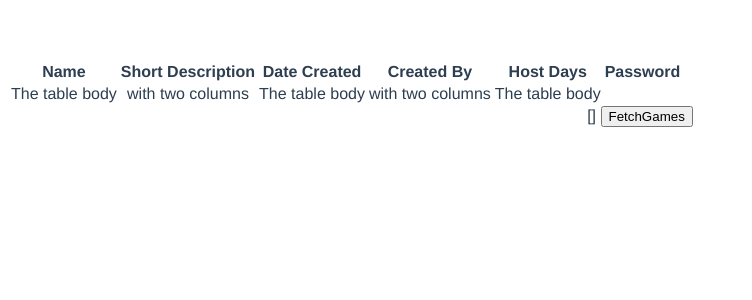
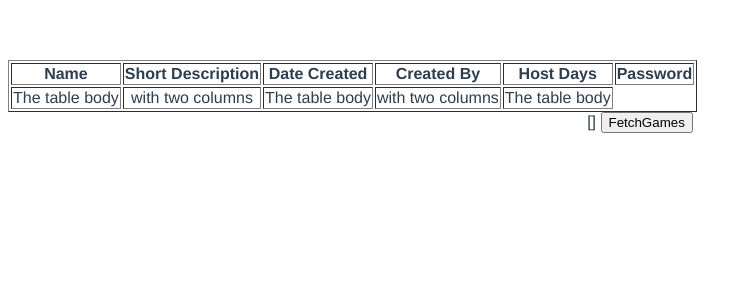
Before and after one commit to ranfou/testplanetsnu, a Vue app in the folder planetsnu/: page / in a window 1280 px wide. Shown: the top 300 px of the page, without its empty margins (0-752 px from the left). Built offline with nearby package versions, Linux system fonts and the light colour scheme.

Commit message:
table basic border

```diff
--- a/planetsnu/src/components/CodingChallenge.vue
+++ b/planetsnu/src/components/CodingChallenge.vue
@@ -1,6 +1,6 @@
 <template>
   <div id='app'>
-  <table>
+  <table border="1">
     <thead>
         <tr>
             <th>Name</th>
```
